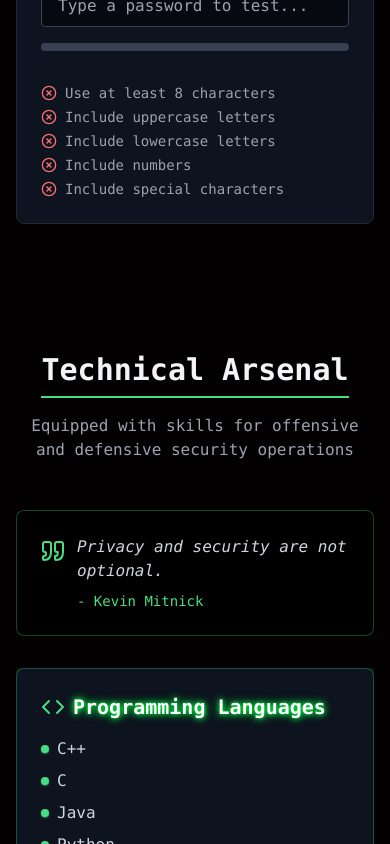
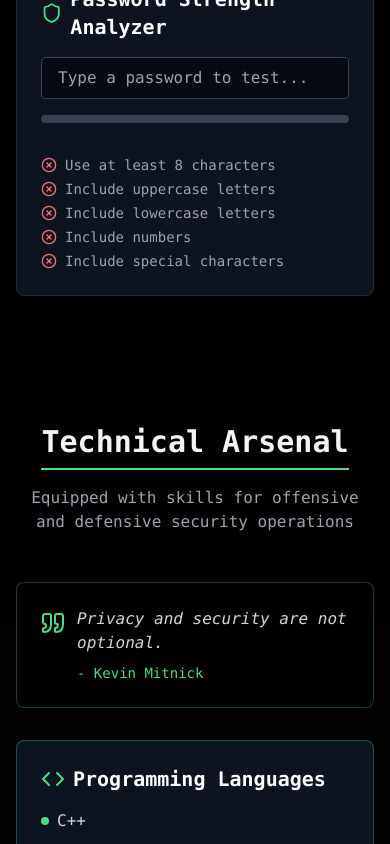
Before and after one commit to SOUMYA547/PortfolioWebsite3, a React (Vite) app: page / in a window 390 px wide. Shown: the part 1156-2000 px from the top of the page. Built offline with nearby package versions, Linux system fonts and the light colour scheme.

Commit message:
Revert sections to original form

```diff
--- a/src/components/Certifications.tsx
+++ b/src/components/Certifications.tsx
@@ -1,10 +1,9 @@
 import React from 'react';
 import { Award, ExternalLink } from 'lucide-react';
+import { TextScramble } from './TextScramble';
+import { CyberQuote } from './CyberQuote';
 
 export const Certifications = () => {
-  const [currentIndex, setCurrentIndex] = React.useState(0);
-  const [isHovering, setIsHovering] = React.useState(false);
-
   const certifications = [
     {
       title: 'Cisco Cybersecurity Specialization',
@@ -50,46 +49,25 @@ export const Certifications = () => {
     }
   ];
 
-  React.useEffect(() => {
-    let interval: NodeJS.Timeout;
-    if (isHovering) {
-      interval = setInterval(() => {
-        setCurrentIndex((prev) => (prev + 1) % certifications.length);
-      }, 3000);
-    }
-    return () => clearInterval(interval);
-  }, [isHovering, certifications.length]);
-
-  const getVisibleCertifications = () => {
-    const visible = [];
-    for (let i = 0; i < 3; i++) {
-      visible.push(certifications[(currentIndex + i) % certifications.length]);
-    }
-    return visible;
-  };
-
   return (
     <section id="certifications" className="py-16 bg-black/70 relative">
       <div className="container mx-auto px-4">
         <div className="text-center mb-12">
           <h2 className="text-3xl font-bold inline-block border-b-2 border-green-400 pb-2 glitch-text">
-            Cybersecurity Certifications
+            <TextScramble text="Cybersecurity Certifications" />
           </h2>
           <p className="text-gray-400 mt-4">
             Professional qualifications and specialized training
           </p>
         </div>
 
+        <CyberQuote />
+
+        <div className="grid grid-cols-1 md:grid-cols-2 lg:grid-cols-3 gap-8">
+          {certifications.map((cert, index) => (
             <div
-          className="relative overflow-hidden"
-          onMouseEnter={() => setIsHovering(true)}
-          onMouseLeave={() => setIsHovering(false)}
-        >
-          <div className="grid grid-cols-1 md:grid-cols-2 lg:grid-cols-3 gap-8 transition-transform duration-1000 ease-in-out">
-            {getVisibleCertifications().map((cert, index) => (
-              <div
-                key={`${cert.title}-${currentIndex}-${index}`}
-                className="bg-gray-900/80 backdrop-blur-md rounded-lg overflow-hidden group hover:transform hover:translate-y-[-5px] transition-all duration-300 border border-green-400/30 hover:border-green-400/70 glow-border"
+              key={index}
+              className="bg-gray-900/80 backdrop-blur-md rounded-lg overflow-hidden group hover:transform hover:translate-y-[-5px] transition-all duration-300 border border-green-400/30 hover:border-green-400/70 hover:shadow-lg hover:shadow-green-400/40"
             >
               <div className="h-32 bg-gray-800 flex items-center justify-center overflow-hidden relative">
                 <img
@@ -97,10 +75,10 @@ export const Certifications = () => {
                   alt={cert.provider}
                   className="opacity-30 absolute inset-0 w-full h-full object-cover"
                 />
-                  <Award className="text-green-400 h-12 w-12 relative z-10 shadow-lg shadow-green-400/30" />
+                <Award className="text-green-400 h-12 w-12 relative z-10" />
               </div>
               <div className="p-6">
-                  <h3 className="text-lg font-bold mb-2 text-white glow-text">{cert.title}</h3>
+                <h3 className="text-lg font-bold mb-2 text-white">{cert.title}</h3>
                 <div className="flex justify-between text-sm text-gray-400 mb-4">
                   <span>{cert.provider}</span>
                   <span>{cert.date}</span>
@@ -118,21 +96,6 @@ export const Certifications = () => {
             </div>
           ))}
         </div>
-
-          <div className="flex justify-center mt-6 space-x-2">
-            {certifications.map((_, index) => (
-              <button
-                key={index}
-                onClick={() => setCurrentIndex(index)}
-                className={`w-3 h-3 rounded-full transition-all duration-300 ${
-                  currentIndex === index
-                    ? 'bg-green-400 shadow-lg shadow-green-400/50'
-                    : 'bg-gray-600 hover:bg-green-400/50'
-                }`}
-              />
-            ))}
-          </div>
-        </div>
       </div>
     </section>
   );
--- a/src/components/Projects.tsx
+++ b/src/components/Projects.tsx
@@ -4,9 +4,6 @@ import { TextScramble } from './TextScramble';
 import { CyberQuote } from './CyberQuote';
 
 export const Projects = () => {
-  const [currentIndex, setCurrentIndex] = React.useState(0);
-  const [isHovering, setIsHovering] = React.useState(false);
-
   const projects = [
     {
       title: 'Defence Tools',
@@ -52,24 +49,6 @@ export const Projects = () => {
     }
   ];
 
-  React.useEffect(() => {
-    let interval: NodeJS.Timeout;
-    if (isHovering) {
-      interval = setInterval(() => {
-        setCurrentIndex((prev) => (prev + 1) % projects.length);
-      }, 2500);
-    }
-    return () => clearInterval(interval);
-  }, [isHovering, projects.length]);
-
-  const getVisibleProjects = () => {
-    const visible = [];
-    for (let i = 0; i < 3; i++) {
-      visible.push(projects[(currentIndex + i) % projects.length]);
-    }
-    return visible;
-  };
-
   return (
     <section id="projects" className="py-16 bg-black/60 relative">
       <div className="container mx-auto px-4">
@@ -84,16 +63,11 @@ export const Projects = () => {
 
         <CyberQuote />
 
+        <div className="grid grid-cols-1 md:grid-cols-2 lg:grid-cols-3 gap-8">
+          {projects.map((project, index) => (
             <div
-          className="relative overflow-hidden"
-          onMouseEnter={() => setIsHovering(true)}
-          onMouseLeave={() => setIsHovering(false)}
-        >
-          <div className="grid grid-cols-1 md:grid-cols-2 lg:grid-cols-3 gap-8 transition-transform duration-1000 ease-in-out">
-            {getVisibleProjects().map((project, index) => (
-              <div
-                key={`${project.title}-${currentIndex}-${index}`}
-                className="bg-gray-900/80 backdrop-blur-sm rounded-lg overflow-hidden group hover:transform hover:translate-y-[-5px] transition-all duration-300 border border-green-400/30 hover:border-green-400/70 hover:shadow-lg hover:shadow-green-400/40 glow-border"
+              key={index}
+              className="bg-gray-900/80 backdrop-blur-sm rounded-lg overflow-hidden group hover:transform hover:translate-y-[-5px] transition-all duration-300 border border-green-400/30 hover:border-green-400/70 hover:shadow-lg hover:shadow-green-400/40"
             >
               <div className="h-48 overflow-hidden">
                 <img
@@ -103,11 +77,11 @@ export const Projects = () => {
                 />
               </div>
               <div className="p-6">
-                  <h3 className="text-xl font-bold mb-2 text-white glow-text">{project.title}</h3>
+                <h3 className="text-xl font-bold mb-2 text-white">{project.title}</h3>
                 <p className="text-gray-400 mb-4 text-sm h-20">{project.description}</p>
                 <div className="flex flex-wrap gap-2 mb-4">
                   {project.technologies.map((tech, idx) => (
-                      <span key={idx} className="text-xs bg-black/60 text-green-400 px-2 py-1 rounded-full border border-green-400/30 shadow-sm shadow-green-400/30">
+                    <span key={idx} className="text-xs bg-black/60 text-green-400 px-2 py-1 rounded-full border border-green-400/30">
                       {tech}
                     </span>
                   ))}
@@ -138,21 +112,6 @@ export const Projects = () => {
             </div>
           ))}
         </div>
-
-          <div className="flex justify-center mt-6 space-x-2">
-            {projects.map((_, index) => (
-              <button
-                key={index}
-                onClick={() => setCurrentIndex(index)}
-                className={`w-3 h-3 rounded-full transition-all duration-300 ${
-                  currentIndex === index
-                    ? 'bg-green-400 shadow-lg shadow-green-400/50'
-                    : 'bg-gray-600 hover:bg-green-400/50'
-                }`}
-              />
-            ))}
-          </div>
-        </div>
       </div>
     </section>
   );
--- a/src/components/Skills.tsx
+++ b/src/components/Skills.tsx
@@ -4,9 +4,6 @@ import { TextScramble } from './TextScramble';
 import { CyberQuote } from './CyberQuote';
 
 export const Skills = () => {
-  const [currentIndex, setCurrentIndex] = React.useState(0);
-  const [isHovering, setIsHovering] = React.useState(false);
-
   const skills = [
     {
       category: 'Programming Languages',
@@ -40,24 +37,6 @@ export const Skills = () => {
     }
   ];
 
-  React.useEffect(() => {
-    let interval: NodeJS.Timeout;
-    if (isHovering) {
-      interval = setInterval(() => {
-        setCurrentIndex((prev) => (prev + 1) % skills.length);
-      }, 2000);
-    }
-    return () => clearInterval(interval);
-  }, [isHovering, skills.length]);
-
-  const getVisibleSkills = () => {
-    const visible = [];
-    for (let i = 0; i < 3; i++) {
-      visible.push(skills[(currentIndex + i) % skills.length]);
-    }
-    return visible;
-  };
-
   return (
     <section id="skills" className="py-16 bg-black/70 relative">
       <div className="container mx-auto px-4">
@@ -72,25 +51,20 @@ export const Skills = () => {
 
         <CyberQuote />
 
+        <div className="grid grid-cols-1 md:grid-cols-2 lg:grid-cols-3 gap-8">
+          {skills.map((skillGroup, index) => (
             <div
-          className="relative overflow-hidden"
-          onMouseEnter={() => setIsHovering(true)}
-          onMouseLeave={() => setIsHovering(false)}
-        >
-          <div className="grid grid-cols-1 md:grid-cols-2 lg:grid-cols-3 gap-8 transition-transform duration-1000 ease-in-out">
-            {getVisibleSkills().map((skillGroup, index) => (
-              <div
-                key={`${skillGroup.category}-${currentIndex}-${index}`}
-                className="bg-gray-900/80 backdrop-blur-md p-6 rounded-lg border border-green-400/30 hover:border-green-400/70 transition-all duration-300 hover:transform hover:translate-y-[-5px] hover:shadow-lg hover:shadow-green-400/40 glow-border"
+              key={index}
+              className="bg-gray-900/80 backdrop-blur-md p-6 rounded-lg border border-green-400/30 hover:border-green-400/70 transition-all duration-300 hover:transform hover:translate-y-[-5px] hover:shadow-lg hover:shadow-green-400/40"
             >
               <div className="flex items-center mb-4">
                 {skillGroup.icon}
-                  <h3 className="text-xl font-bold ml-2 text-white glow-text">{skillGroup.category}</h3>
+                <h3 className="text-xl font-bold ml-2 text-white">{skillGroup.category}</h3>
               </div>
               <ul className="space-y-2">
                 {skillGroup.items.map((skill, idx) => (
                   <li key={idx} className="flex items-center">
-                      <span className="inline-block w-2 h-2 bg-green-400 rounded-full mr-2 shadow-sm shadow-green-400/50"></span>
+                    <span className="inline-block w-2 h-2 bg-green-400 rounded-full mr-2"></span>
                     <span className="text-gray-300">{skill}</span>
                   </li>
                 ))}
@@ -98,21 +72,6 @@ export const Skills = () => {
             </div>
           ))}
         </div>
-
-          <div className="flex justify-center mt-6 space-x-2">
-            {skills.map((_, index) => (
-              <button
-                key={index}
-                onClick={() => setCurrentIndex(index)}
-                className={`w-3 h-3 rounded-full transition-all duration-300 ${
-                  currentIndex === index
-                    ? 'bg-green-400 shadow-lg shadow-green-400/50'
-                    : 'bg-gray-600 hover:bg-green-400/50'
-                }`}
-              />
-            ))}
-          </div>
-        </div>
       </div>
     </section>
   );
```
Lines whose indentation alone changed are shown as unchanged.
